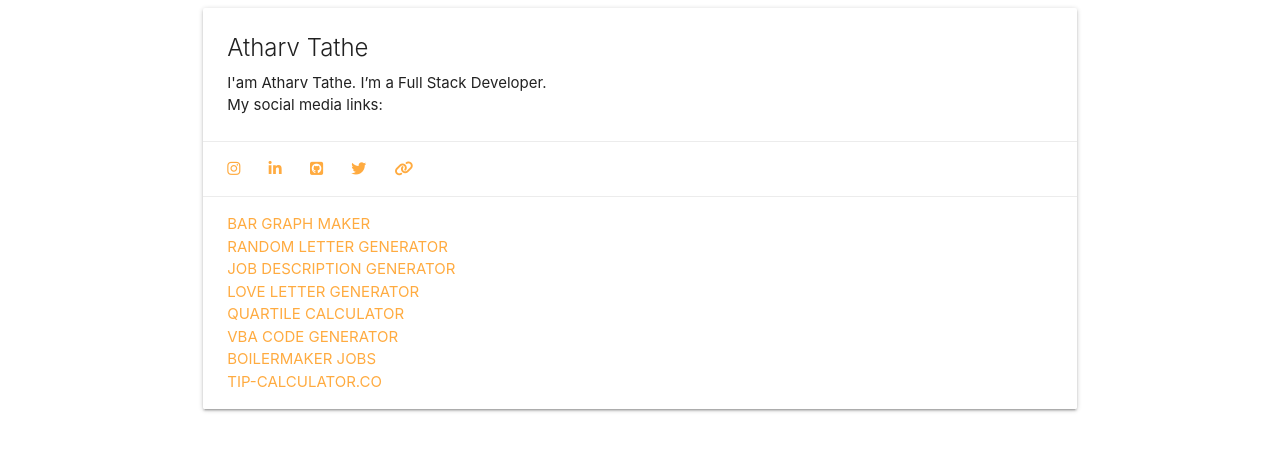
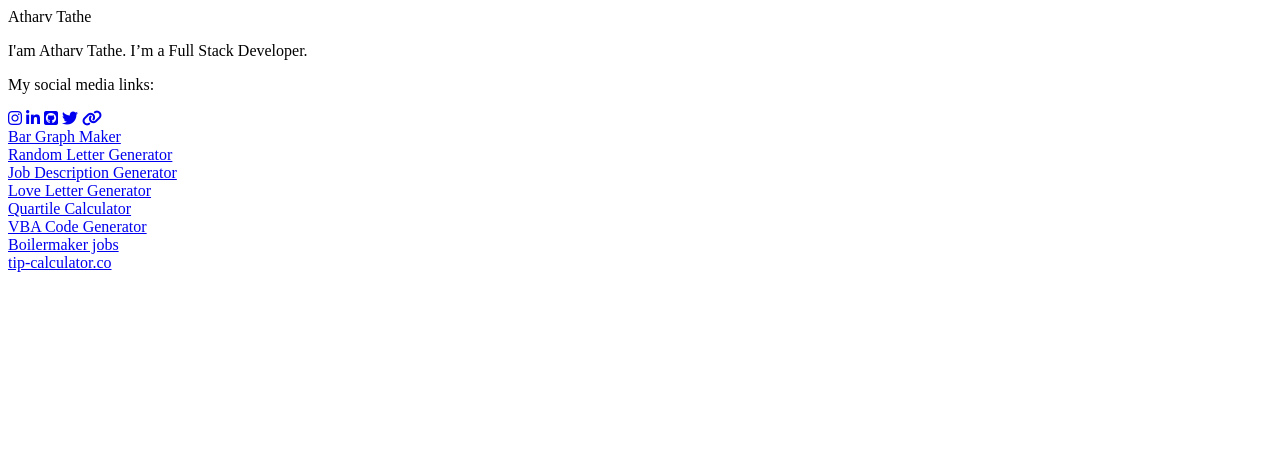
Before and after one commit to atharvtathe/atharvtathe.github.io, a plain HTML site: page index.html in a window 1280 px wide. Drawn offline with nearby package versions, Linux system fonts and the light colour scheme.

Commit message:
Update index.html

```diff
--- a/index.html
+++ b/index.html
@@ -3,7 +3,7 @@
 <head>
     <meta charset="UTF-8">
     <meta name="viewport" content="width=device-width, initial-scale=1.0">
-    <link rel="stylesheet" href="https://cdnjs.cloudflare.com/ajax/libs/materialize/1.0.0/css/materialize.min.css">
+<!--     <link rel="stylesheet" href="https://cdnjs.cloudflare.com/ajax/libs/materialize/1.0.0/css/materialize.min.css"> -->
     <meta name="msvalidate.01" content="BFC9A35E299ACB9282DE4D44F2ED327A" />
     <title>Atharv Tathe</title>
 </head>
```
